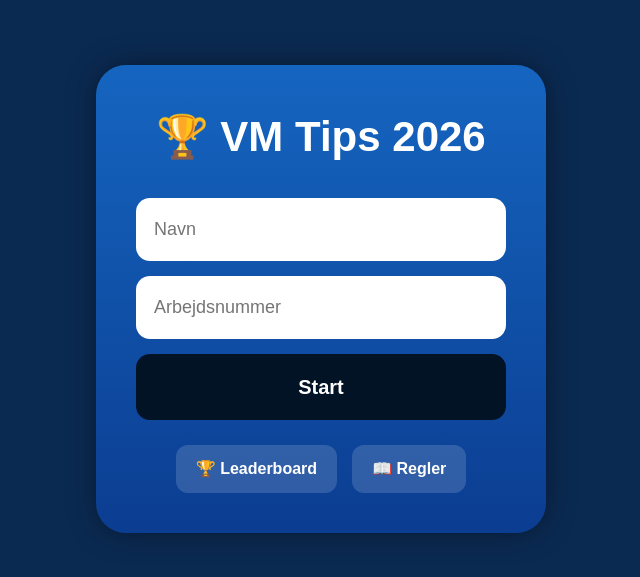
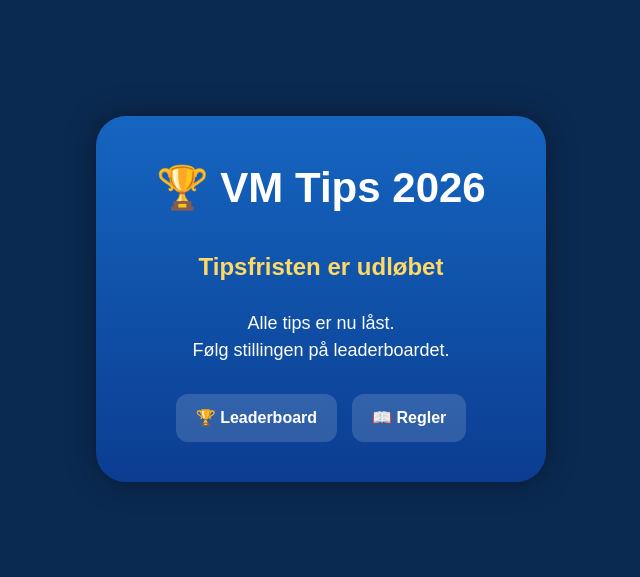
Before and after one commit to kjaerulf1988-afk/vmtips2026, a React (Vite) app: page / in a window 1280 px wide. Shown: the part 101-678 px from the top of the page, without its empty margins (319-959 px from the left). Built offline with nearby package versions, Linux system fonts and the light colour scheme.

Commit message:
close tips when VM starts

```diff
--- a/src/App.jsx
+++ b/src/App.jsx
@@ -253,39 +253,26 @@ function App() {
         🏆 VM Tips 2026
       </h1>
 
-            <input
-              type="text"
-              placeholder="Navn"
-              value={navn}
-              onChange={(e) =>
-                setNavn(
-                  e.target.value
-                )
-              }
-              onKeyDown={handleKeyPress}
-            />
+      <h2
+        style={{
+          marginBottom: "25px",
+          color: "#ffd966",
+        }}
+      >
+        Tipsfristen er udløbet
+      </h2>
 
-            <input
-              type="text"
-              placeholder="Arbejdsnummer"
-              value={arbejdsnummer}
-              onChange={(e) =>
-                setArbejdsnummer(
-                  e.target.value
-                )
-              }
-              onKeyDown={handleKeyPress}
-            />
-
-            {fejl && (
-              <p className="fejl">
-                {fejl}
+      <p
+        style={{
+          marginBottom: "30px",
+          fontSize: "18px",
+          lineHeight: "1.5",
+        }}
+      >
+        Alle tips er nu låst.
+        <br />
+        Følg stillingen på leaderboardet.
       </p>
-            )}
-
-            <button onClick={login}>
-              Start
-            </button>
 
       <div className="links-row">
 
--- a/src/Rules.jsx
+++ b/src/Rules.jsx
@@ -2,13 +2,13 @@ export default function Rules() {
   return (
     <div className="rules-page">
 
-      <div className="rules-container">
+      <div className="rules-box">
 
         <h1>
           🏆 VM Tips Regler
         </h1>
 
-        <div className="rule-card">
+        <div className="rule-item">
 
           <h2>🥇 5 Point</h2>
 
@@ -23,7 +23,7 @@ export default function Rules() {
 
         </div>
 
-        <div className="rule-card">
+        <div className="rule-item">
 
           <h2>⚽ 4 Point</h2>
 
@@ -38,7 +38,7 @@ export default function Rules() {
 
         </div>
 
-        <div className="rule-card">
+        <div className="rule-item">
 
           <h2>✅ 3 Point</h2>
 
@@ -53,7 +53,7 @@ export default function Rules() {
 
         </div>
 
-        <div className="rule-card">
+        <div className="rule-item">
 
           <h2>🎯 1 Point</h2>
 
@@ -68,7 +68,7 @@ export default function Rules() {
 
         </div>
 
-        <div className="rule-card">
+        <div className="rule-item">
 
           <h2>❌ 0 Point</h2>
 
@@ -78,7 +78,7 @@ export default function Rules() {
 
         </div>
 
-        <div className="rule-card prize-card">
+        <div className="rule-item prize-card">
 
           <h2>
             💰 Præmiefordeling
```
Lines whose indentation alone changed are shown as unchanged.
